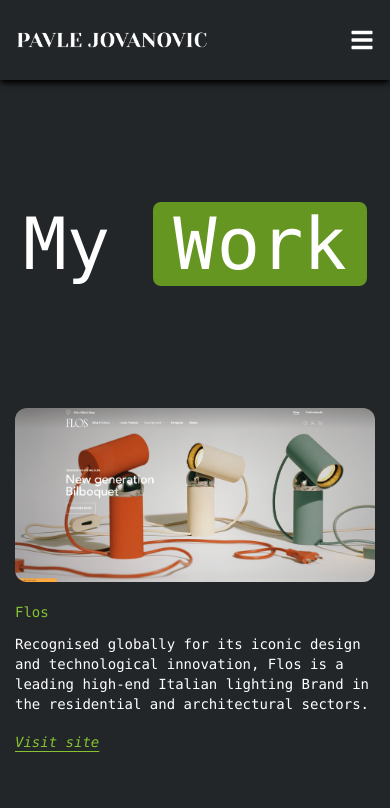
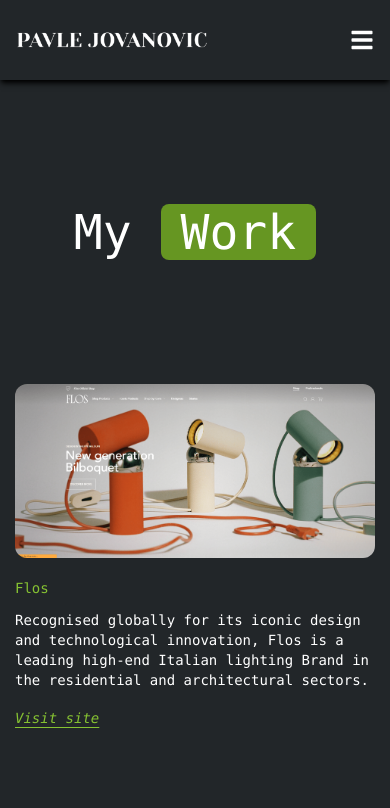
Before and after one commit to minzhoudu/portfolio, a React (Vite) app: page /work in a window 390 px wide. Shown: the top 808 px of the page. Built offline with nearby package versions, Linux system fonts and the light colour scheme.

Commit message:
my work logo shrinked

```diff
--- a/src/pages/MyWork.tsx
+++ b/src/pages/MyWork.tsx
@@ -6,7 +6,7 @@
 const MyWork: FC<MyWorkProps> = () => {
   return (
     <main className="flex w-full flex-col items-center bg-primaryGray pt-20 lg:pb-10">
-      <div className="py-32 text-7xl text-white">
+      <div className="py-32 text-5xl text-white lg:text-7xl">
         <h1>
           My <span className="rounded-lg bg-primaryLime-dark px-5">Work</span>
         </h1>
```
